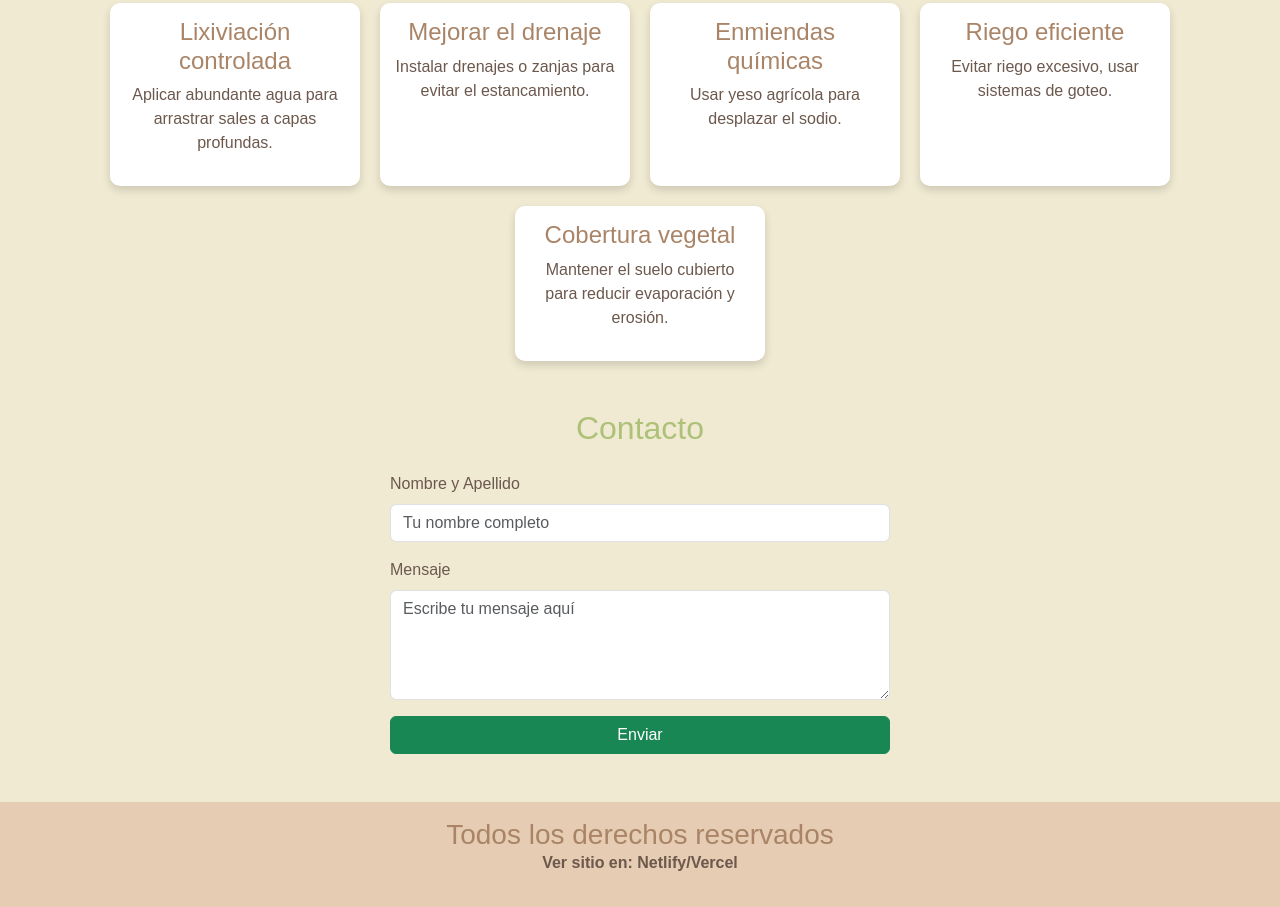
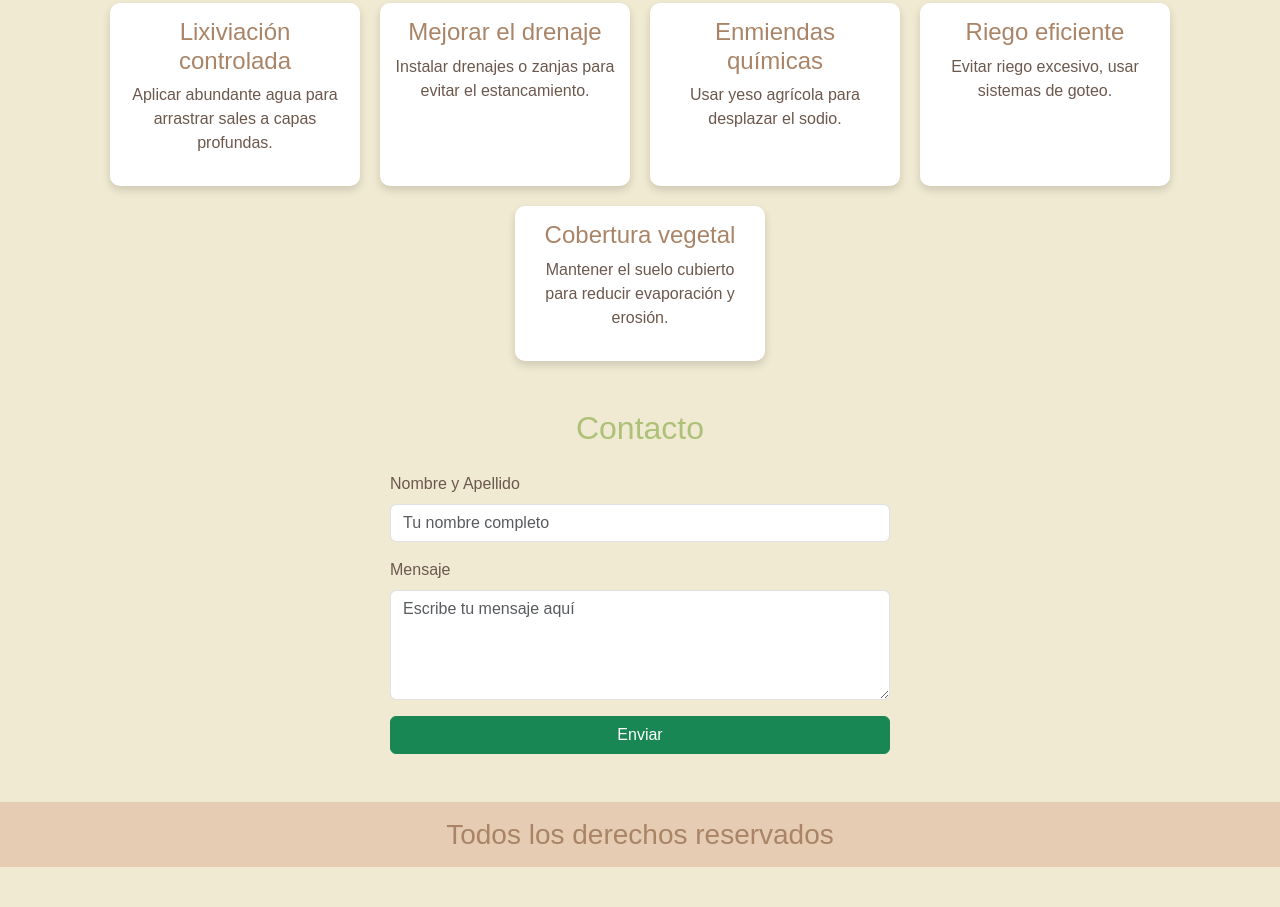
Before and after one commit to thiagorossetti22-ctrl/Entrega-Final, a plain HTML site: page index.html in a window 1280 px wide. Shown: the part 1170-2077 px from the top of the page. After the commit the page ends 2037 px from the top, so only its background shows below. Drawn offline with nearby package versions, Linux system fonts and the light colour scheme.

Commit message:
Entrega final

```diff
--- a/index.html
+++ b/index.html
@@ -200,9 +200,6 @@
 
     <footer class="text-center py-3">
       <h3 class="m-0">Todos los derechos reservados</h3>
-      <p>
-        Ver sitio en: <a href="TU_LINK_AQUI" target="_blank">Netlify/Vercel</a>
-      </p>
     </footer>
 
     <script src="https://cdn.jsdelivr.net/npm/bootstrap@5.3.2/dist/js/bootstrap.bundle.min.js"></script>
```
